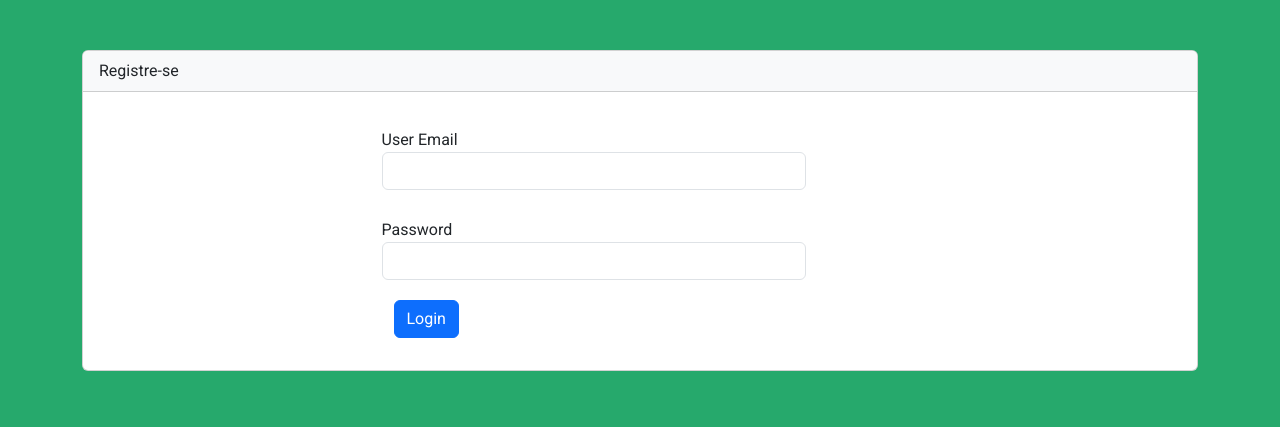
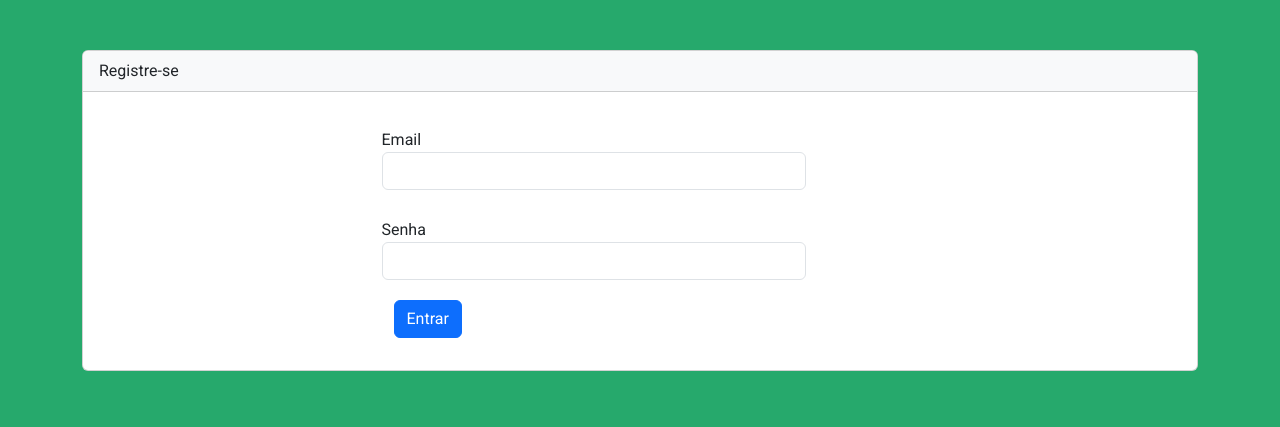
Before and after one commit to coinpcoesd/instrumental_js-react-html-css, a PHP site: page /instrumental/login.php in a window 1280 px wide. Shown: the part 75-502 px from the top of the page. Run offline with PHP 8.4, Linux system fonts and the light colour scheme.

Commit message:
first commit

```diff
--- a/login.php
+++ b/login.php
@@ -56,7 +56,7 @@ if(isset( $_POST['login'])) {
             <form action="register.php" method="POST">
 
                 <div class="form-group m-1">
-                    <label for="userEmail">User Email</label>
+                    <label for="userEmail">Email</label>
                     <input required type="email" name="userEmail" class="form-control" />
                 <br />
                 <?php if(isset($wrongLogin)) { ?>
@@ -65,11 +65,11 @@ if(isset( $_POST['login'])) {
             </div>
 
                 <div class="form-group m-1">
-                    <label for="password">Password</label>
+                    <label for="password">Senha</label>
                     <input required type="password" name="password" class="form-control" />
                 </div>
 
-                <button name="register" class="btn btn-primary m-3" type="submit">Login</button>
+                <button name="register" class="btn btn-primary m-3" type="submit">Entrar</button>
 
             </form>
         </div>
--- a/profile.php
+++ b/profile.php
@@ -33,11 +33,11 @@ if(isset($_SESSION['userId'])) {
             <form action="profile.php" method="POST">
             <?php if(isset($user)) { ?>
                 <div class="form-group">
-                    <label for="userName">User Name</label>
+                    <label for="userName">Usuário</label>
                     <input required type="text" name="userName" class="form-control" value="<?php echo $user->name ?? '' ?>" />
                 </div>
                 <div class="form-group">
-                    <label for="userEmail">User Email</label>
+                    <label for="userEmail">E-mail</label>
                     <input required type="email" name="userEmail" class="form-control" value="<?php echo $user->email ?? '' ?>" />
                     <br />
                     <?php if(isset($emailTaken)) { ?>
--- a/register.php
+++ b/register.php
@@ -59,7 +59,7 @@ if(isset($_POST['register'])) {
             <form action="register.php" method="POST">
 
                 <div class="form-group">
-                    <label for="userName">Username:</label>
+                    <label for="userName">Usuário:</label>
                     <input required type="text" name="userName" class="form-control m-1" />
                 </div>
 
```
